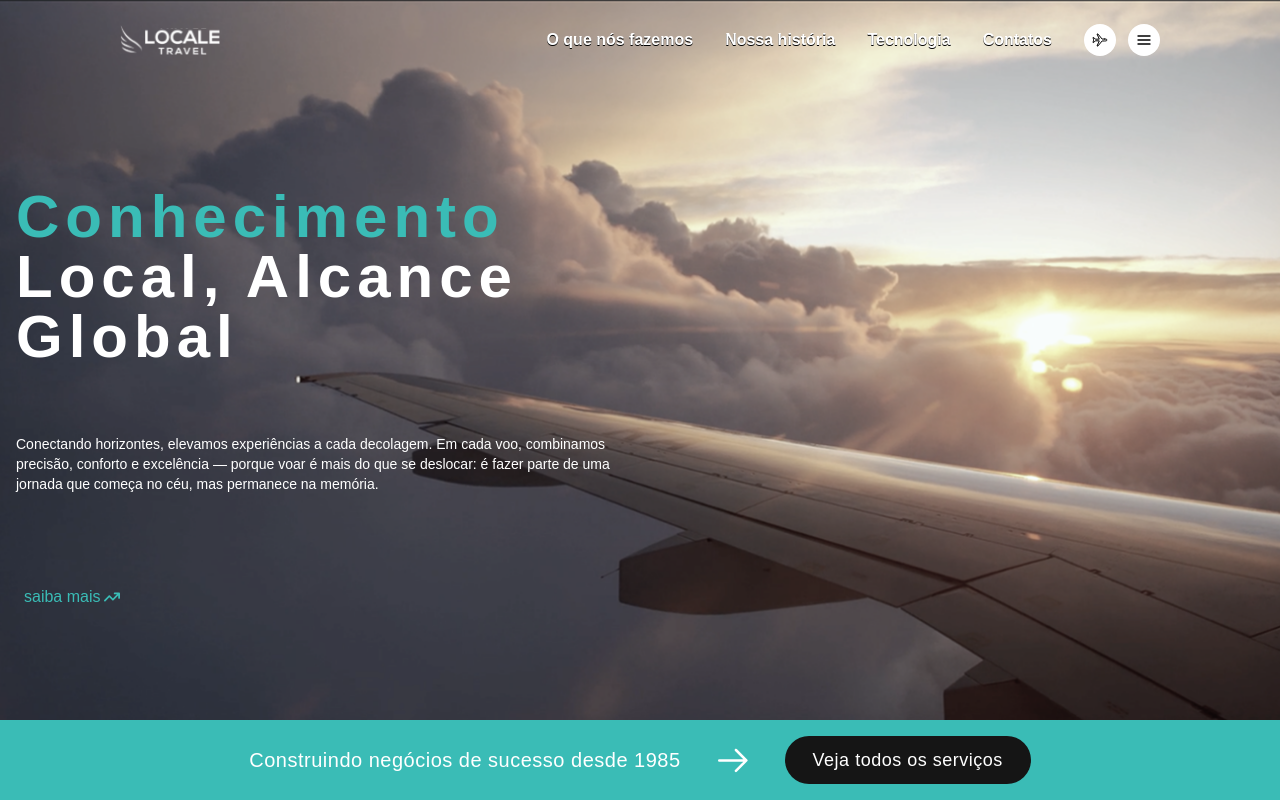
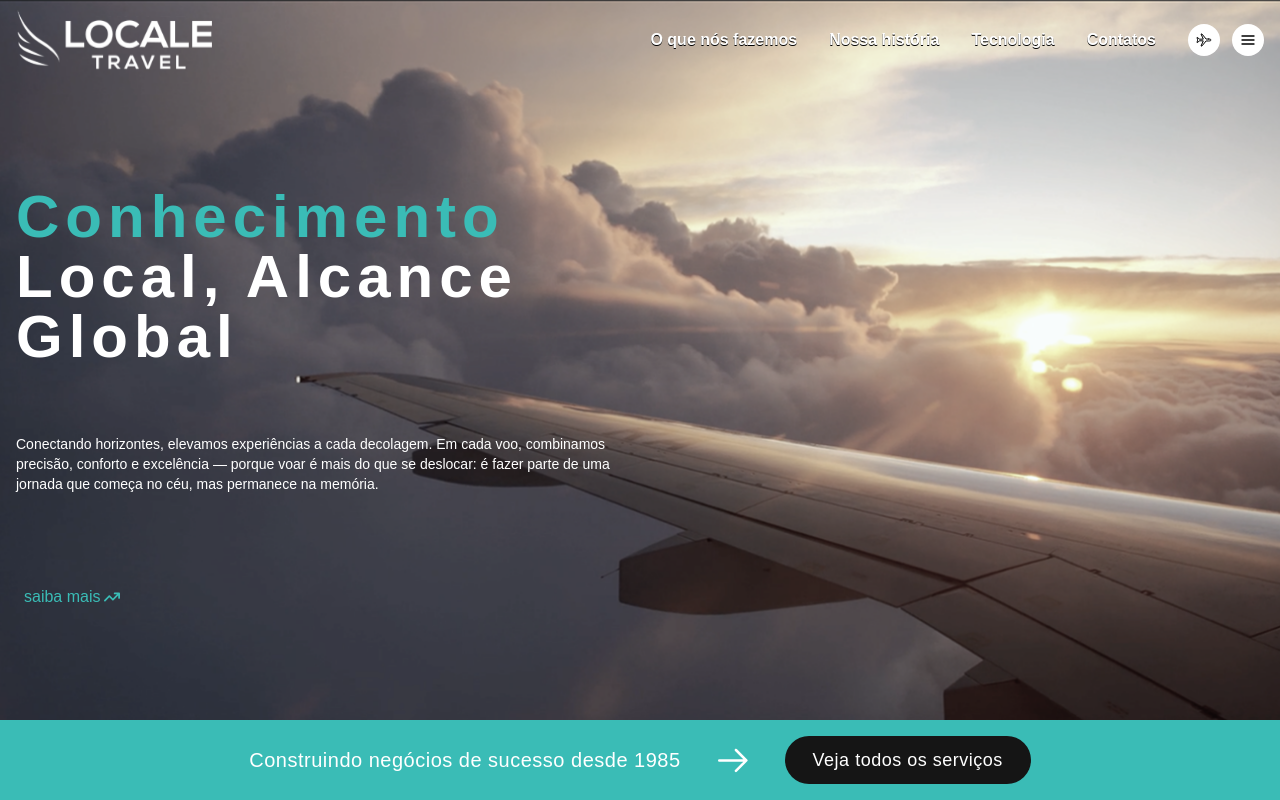
Before and after one commit to Leonardobern10/locale-travel, a React (Vite) app: page / in a window 1280 px wide. Shown: the top 800 px of the page. Built offline with nearby package versions, Linux system fonts and the light colour scheme; a web font is replaced by a local one.

Commit message:
fix: ajustando espaçamento horizontal para dispositivos móveis

```diff
--- a/src/components/Presentation/Header/Header.tsx
+++ b/src/components/Presentation/Header/Header.tsx
@@ -6,18 +6,17 @@ import { useScroll } from "src/animation/scroll";
 
 export default function Header(): ReactElement {
   const headerRef = useRef<HTMLDivElement>(null);
-
   useScroll(headerRef, 1.5, 0, -50);
 
   return (
     <header
       ref={headerRef}
-      className="padding-h-content w-full h-16 md:h-20 py-1 flex flex-col md:flex-row items-center justify-between gap-y-2 md:gap-y-0"
+      className="md:padding-h-content w-full h-16 md:h-20 px-4 py-1 flex flex-row items-center justify-between gap-y-2 "
     >
-      <div className="w-28 h-12 md:w-25 md:h-15 flex-shrink-0 flex items-center justify-center">
+      <div className="w-28 h-12 md:w-fit md:h-15 flex-shrink-0 flex items-center justify-center">
         <img src={logo} alt="Logo" className="w-full h-full object-contain" />
       </div>
-      <div className="w-full md:w-auto flex justify-center md:justify-end">
+      <div className="w-fit md:w-full flex justify-center md:justify-end">
         <NavBar items={items} />
       </div>
     </header>
```
